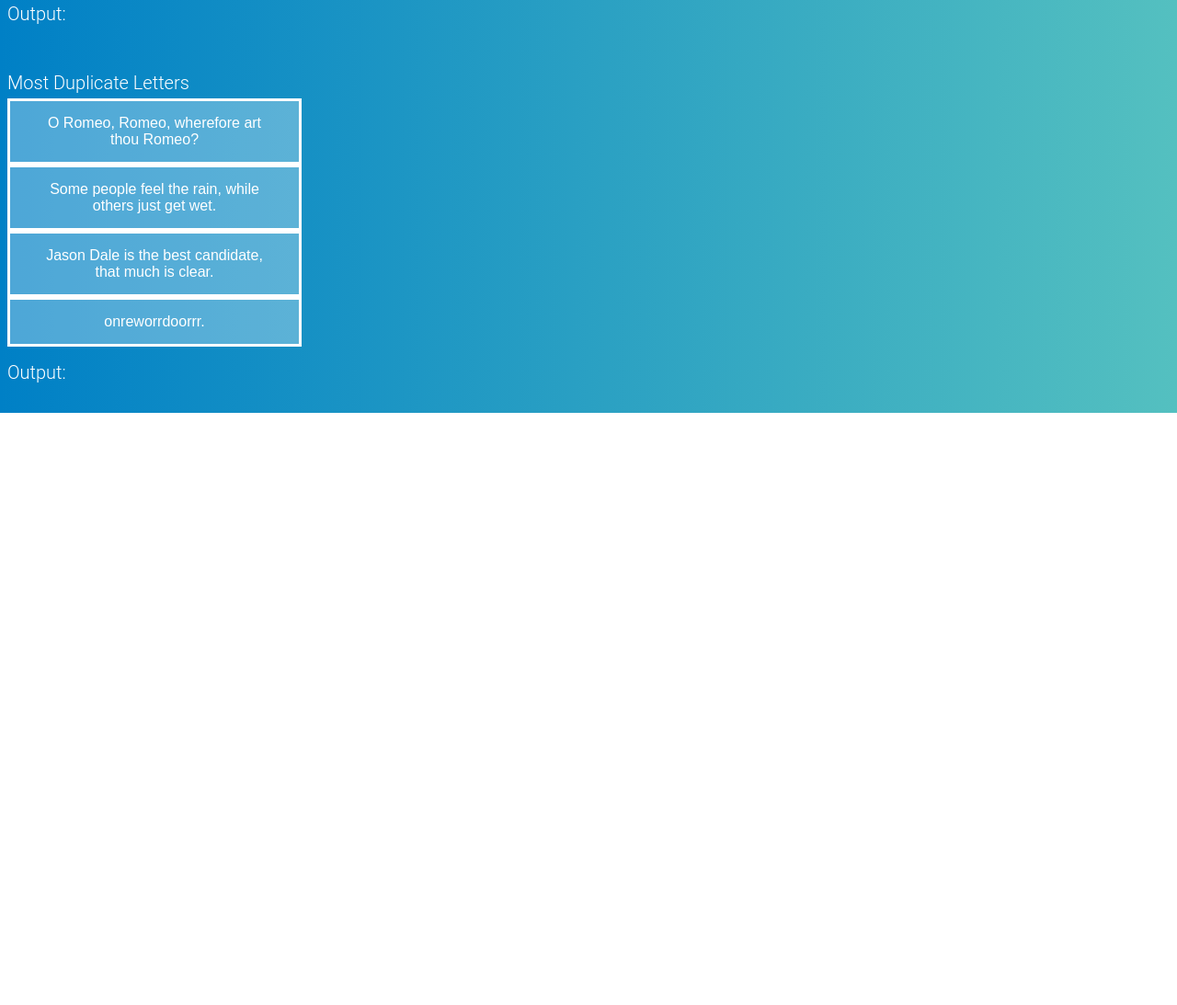
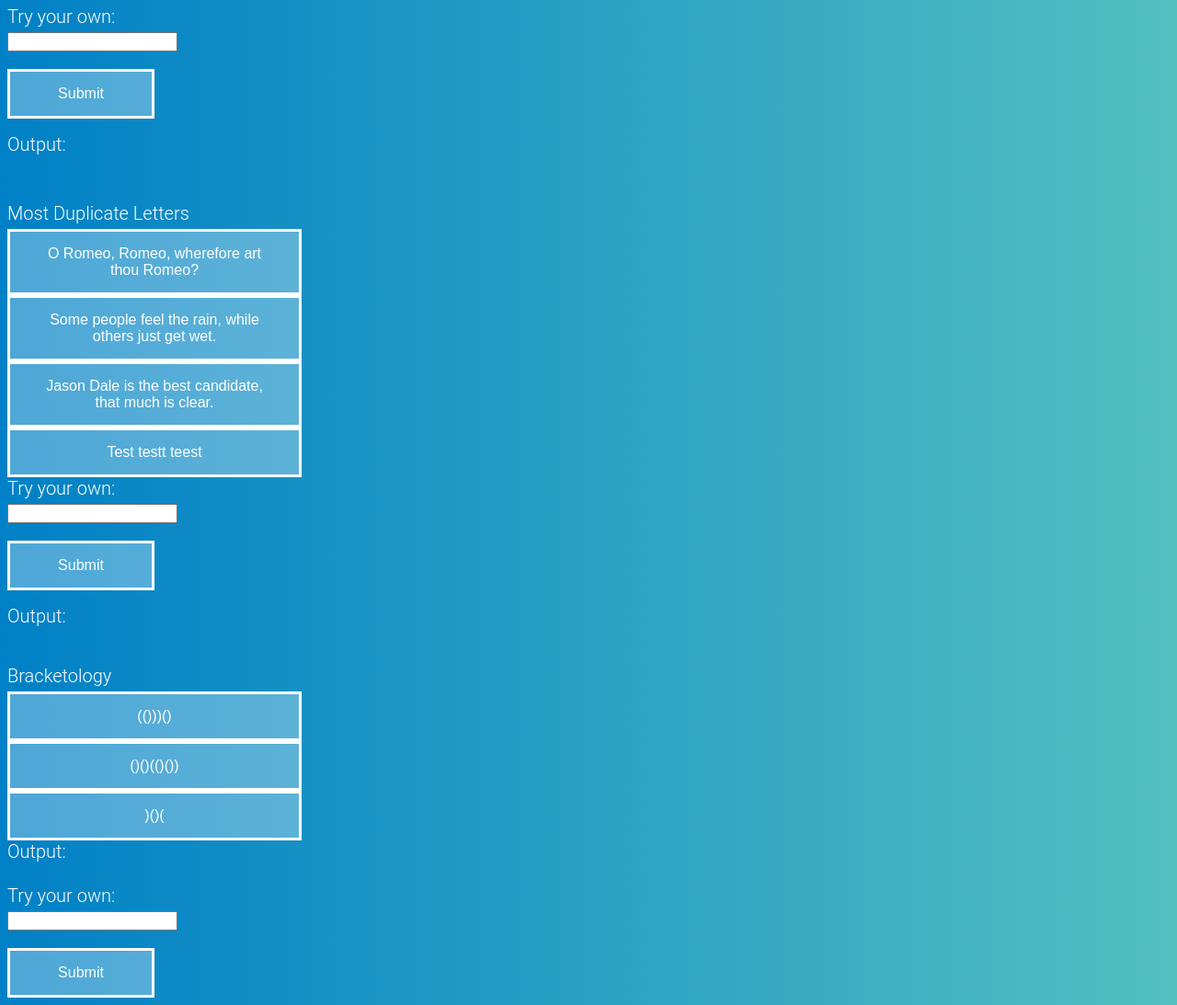
Before and after one commit to coma-toast/CXI-PreInterviewSamples, a plain HTML site: page index.html in a window 1280 px wide. Shown: the part 426-1519 px from the top of the page at 92% size. Before the commit the page ends 875 px from the top, so only its background shows below. Drawn offline with nearby package versions, Linux system fonts and the light colour scheme.

Commit message:
Got the core functionality down for all 3 challenges.

```diff
--- a/assets/app.js
+++ b/assets/app.js
@@ -54,3 +54,18 @@ function duplicateTest(inputPhrase) {
   console.log(duplicateObject);
   $("#duplicateResult1").html("Output: " + noSpace(duplicateObject.topWord))
 }
+
+function bracketTest(inputPhrase) {
+  var error = false
+  let splitBrackets = splitString(inputPhrase, "")
+  let splitBracketsResult = partenth(splitBrackets)
+  console.log(splitBracketsResult);
+  if (splitBracketsResult) {
+    console.log("true");
+      $("#bracketResult1").html("Output: True")
+  } else if (!splitBracketsResult) {
+      $("#bracketResult1").html("Output: False")
+  } else if (error == true) {
+    console.log("error");
+  }
+}
--- a/assets/helper.js
+++ b/assets/helper.js
@@ -49,16 +49,6 @@ function reverseIt(inputPhrase) {
 }
 
 
-// function countLetters (word) {
-//   for (var i = 0; i < word.length; i++) {
-//     if (word[i] == duplicateObject.topLetter) {
-//       duplicateObject.word = word
-//       duplicateObject.topLetterCount++
-//
-//     }
-//   }
-// }
-
 function sortLetters (word) {
   let foundLetters = []
   let dupLetters = []
@@ -98,3 +88,33 @@ function sortDups (map) {
     }
   }
 }
+
+function partenth(input) {
+  console.log(input);
+  let count = 0
+  for (let i = 0; i < input.length; i++) {
+    if (input[i] !== "(" || ")") {
+      console.log("text detected");
+      $("#bracketResult1").html("Output: Please only use ( or )")
+      error = true
+      break
+    } else if (input[0] == ')') {
+        console.log("First is ). Fail.");
+        return false
+    } else if (count <= -1) {
+        console.log("More ) than ( as the string traverses");
+        return false
+    } else if (input[i] == '(') {
+        console.log("+1");
+        count++
+    } else if (input[i] == ')') {
+        console.log("-1");
+        count--
+      }
+    }
+    if (count == 0 || error != true) {
+        return true
+      } else {
+        return false
+        }
+    }
--- a/assets/styles.css
+++ b/assets/styles.css
@@ -22,6 +22,13 @@ h2{
   margin-bottom: 5px;
 }
 
+#normalText {
+  font-size: 20px;
+  color: #fff;
+  font-weight: 300;
+  margin-bottom: 5px;
+}
+
 
 /*button settings*/
 button {
@@ -34,6 +41,18 @@ button {
     display: inline-block;
     font-size: 16px;
     width: 20em
+}
+
+#submitButton {
+  background-color: rgba(255,255,255,0.3);/*#54C0C0; /* Green */
+  border: solid;
+  color: white;
+  padding: 15px 32px;
+  text-align: center;
+  text-decoration: none;
+  display: inline-block;
+  font-size: 16px;
+  width: 10em
 }
 
 button:hover {
--- a/index.html
+++ b/index.html
@@ -19,6 +19,12 @@
     <br>
     <button type="button" onclick="palindromeTest('Banan@')">Banan@</button>
     <br>
+    <br>
+    <div id="normalText">Try your own:</div>
+    <input type="text" id="userInputP" name="userInput">
+    <br>
+    <br>
+    <button type="button" id="submitButton" onclick="palindromeTest(document.getElementById('userInputP').value)">Submit</button>
     <p>
     <div id="palindromeResult1" class="result">Output:</div>
   </p>
@@ -33,16 +39,37 @@
     <br>
     <button type="button" onclick="duplicateTest('Jason Dale is the best candidate, that much is clear.')">Jason Dale is the best candidate, that much is clear.</button>
     <br>
-    <button type="button" onclick="duplicateTest('onreworrdoorrr.')">onreworrdoorrr.</button>
+    <button type="button" onclick="duplicateTest('Test testt teest')">Test testt teest</button>
     <br>
+    <div id="normalText">Try your own:</div>
+    <input type="text" id="userInputD" name="userInput">
+    <br>
+    <br>
+    <button type="button" id="submitButton" onclick="duplicateTest(document.getElementById('userInputD').value)">Submit</button>
+
     <p>
     <div id="duplicateResult1" class="result">Output:</div>
-
-
   </div>
 
   <br>
   <div id="brackets"></div>
+    <h2>Bracketology</h2>
+    <button type="button" onclick="bracketTest('(()))()')">(()))()</button>
+    <br>
+    <button type="button" onclick="bracketTest('()()(()())')">()()(()())</button>
+    <br>
+    <button type="button" onclick="bracketTest(')()(')">)()(</button>
+    <br>
+    <div id="bracketResult1" class="result">Output:</div>
+    <br>
+    <div id="normalText">Try your own:</div>
+    <input type="text" id="userInputB" name="userInput">
+    <br>
+    <br>
+    <button type="button" id="submitButton" onclick="bracketTest(document.getElementById('userInputB').value)">Submit</button>
+
+
+
 
 
   <script src="https://ajax.googleapis.com/ajax/libs/jquery/3.3.1/jquery.min.js"></script>
```
